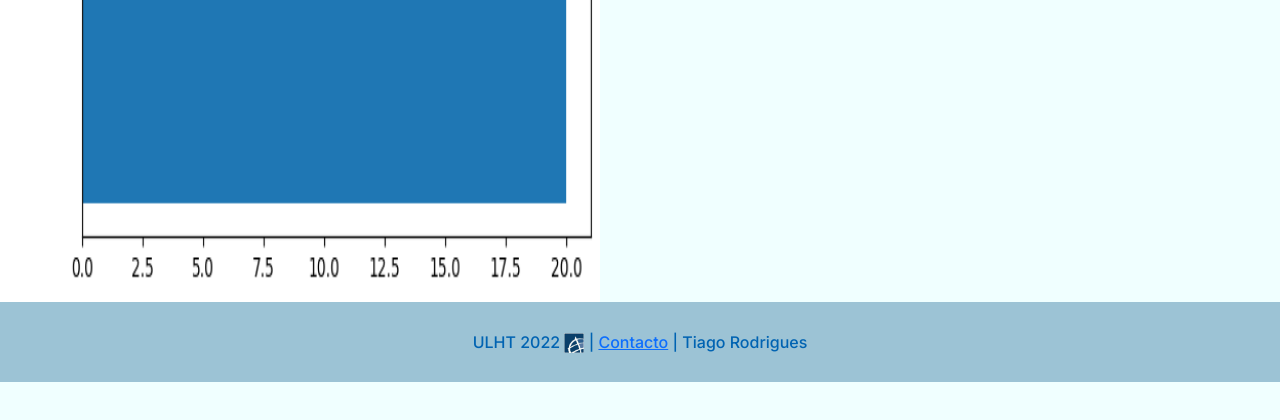
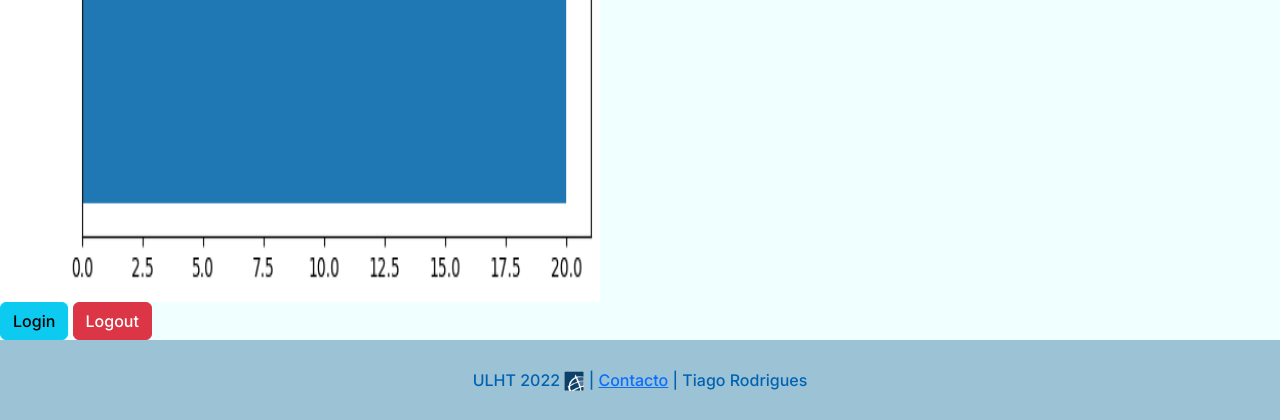
Before and after one commit to Tiago-22004242/Portfolio_a2204242, a Django app: page /web in a window 1280 px wide. Shown: the part 4936-5356 px from the top of the page. Before the commit the page ends 5318 px from the top, so only its background shows below. Run offline with Django 4.2, Linux system fonts and the light colour scheme; data comes from the database, SQL or seed files in the repository; both versions use the stored data as it was after the commit; data that the repository does not hold is empty; parts of the project's set-up code (start-up, migrations or seed data) failed here and were passed over.

Commit message:
Autenticacao

```diff
--- a/portfolio/templates/portfolio/blog.html
+++ b/portfolio/templates/portfolio/blog.html
@@ -33,4 +33,6 @@
     Pretende Adicionar um novo Post?
     <a href="{% url 'portfolio:post_novo' %}" class="btn btn-info btn-block">Carregue Aqui</a>
 </div>
+ <a href="{% url 'portfolio:login' %}" class="btn btn-info">Login</a>
+ <a href="{% url 'portfolio:logout' %}" class="btn btn-danger">Logout</a>
 {% endblock %}
--- a/portfolio/templates/portfolio/sobre.html
+++ b/portfolio/templates/portfolio/sobre.html
@@ -256,4 +256,6 @@
     </div>
     {% endfor %}
 </div>
+ <a href="{% url 'portfolio:login' %}" class="btn btn-info">Login</a>
+ <a href="{% url 'portfolio:logout' %}" class="btn btn-danger">Logout</a>
 {% endblock %}
--- a/portfolio/templates/portfolio/web.html
+++ b/portfolio/templates/portfolio/web.html
@@ -210,4 +210,7 @@
       </fieldset>
     </form>
 <img src="{% static 'portfolio/images/grafico.png' %}" class="img_home">
+<br>
+ <a href="{% url 'portfolio:login' %}" class="btn btn-info">Login</a>
+ <a href="{% url 'portfolio:logout' %}" class="btn btn-danger">Logout</a>
 {% endblock %}
--- a/portfolio/views.py
+++ b/portfolio/views.py
@@ -177,7 +177,6 @@ def apaga_projeto_view(request, projeto_id):
     return HttpResponseRedirect(reverse('portfolio:projetos'))
 
 def view_login(request):
-
     if request.method == 'POST':
         username = request.POST['username']
         password = request.POST['password']
@@ -200,5 +199,5 @@ def view_login(request):
 def view_logout(request):
     logout(request)
     return render(request, 'portfolio/login.html', {
-                'message': 'Foi desconetado.'
-            })
+        'message': 'Foi desconectado.'
+    })
```
Also changed, not shown: db.sqlite3.
